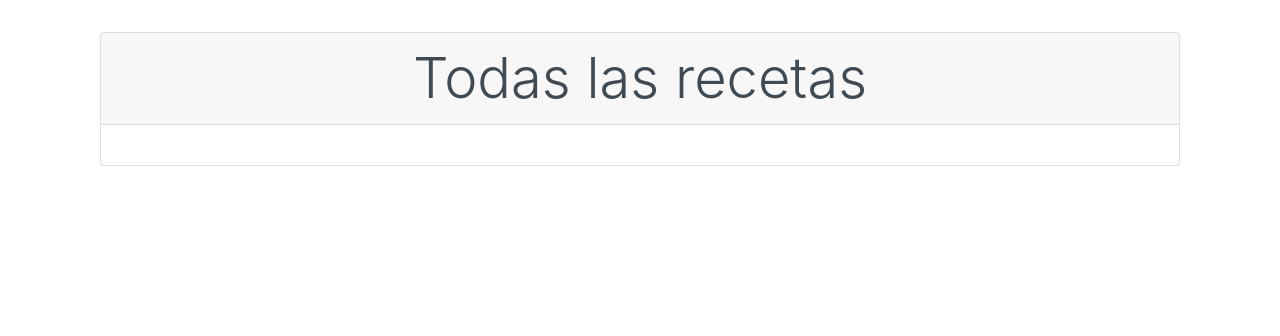
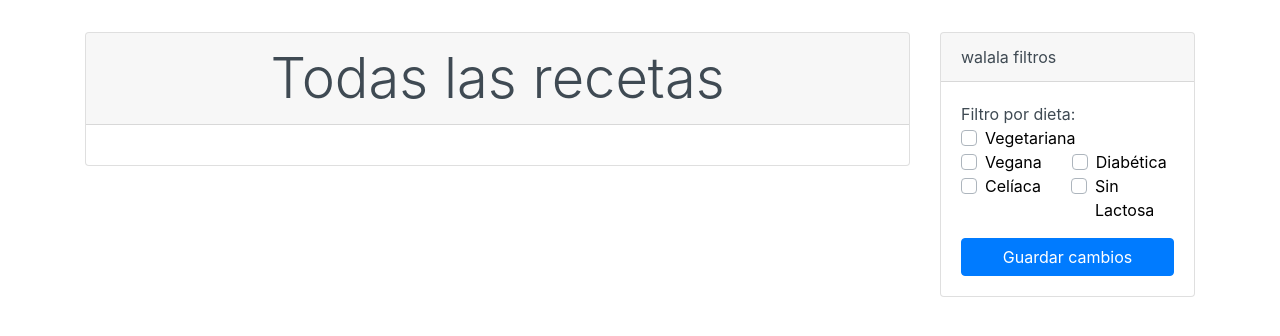
Before and after one commit to DCC-CC4401/Chefcitos, a Django app: page /todas_recetas/ in a window 1280 px wide. Shown: the part 66-402 px from the top of the page. Run offline with Django 3.2, Linux system fonts and the light colour scheme; data that the repository does not hold is empty; some libraries are stand-ins or nearby versions.

Commit message:
Implementacion de filtro en todas las recetas (NO TERMINADO Y NO PROBADO)

```diff
--- a/chefcito/chefcitoapp/templates/chefcitoapp/todas_recetas.html
+++ b/chefcito/chefcitoapp/templates/chefcitoapp/todas_recetas.html
@@ -5,7 +5,8 @@
 {%block content %}
 
 <div class="container" style="margin-top:2em">
-        <div class="col-md-12">
+    <div class="row">
+        <div class="col-lg-9">
         <div class="card">
             <div class="card-header display-4" id="todas-recetas-header">Todas las recetas</div>
 			<div class="card-body">
@@ -16,7 +17,11 @@
                             <div class="card-body">
                             <div class="row">
                                 <div class="col-sm-6">
-                                    <img class="img-mostrar-todas-recetas" src="https://www.196flavors.com/wp-content/uploads/2018/12/cola-de-mono-2-FP.jpg">
+                                    {% if rec.receta_foto %}
+                                        <div><img class="imagen-receta" src="{{ rec.receta_foto.url }}"></div>
+                                    {% else %}
+                                        <div><img class="imagen-receta" src="https://www.196flavors.com/wp-content/uploads/2018/12/cola-de-mono-2-FP.jpg"></div>
+                                    {% endif %}
                                 </div>
 
                                 <div class="col-sm-6">
@@ -36,5 +41,77 @@
             </div>
         </div>
         </div>
+        <div class="col-lg-3">
+            <div class="card">
+                <div class="card-header">
+                    walala filtros
+                </div>
+                <div class="card-body">
+                    <form method="POST">
+                        Filtro por dieta:
+                        <div class="form-group row">
+                            <!-- Fila -->
+                            <div class="col" style="max-width: max-content;">
+                                <div class="custom-control custom-checkbox">
+                                    {% if vegetariano %}
+                                    <input type="checkbox" class="custom-control-input" id="Vegetariano" name="Vegetariano"
+                                        checked>
+                                    {% else %}
+                                    <input type="checkbox" class="custom-control-input" id="Vegetariano" name="Vegetariano">
+                                    {% endif %}
+                                    <label class="custom-control-label" for="Vegetariano">Vegetariana</label>
+                                </div>
+                            </div>
+                            <div class="col" style="max-width: max-content;">
+                                <div class="custom-control custom-checkbox">
+                                    {% if vegano %}
+                                    <input type="checkbox" class="custom-control-input" id="Vegano" name="Vegano" checked>
+                                    {% else %}
+                                    <input type="checkbox" class="custom-control-input" id="Vegano" name="Vegano">
+                                    {% endif %}
+                                    <label class="custom-control-label" for="Vegano">Vegana</label>
+                                </div>
+                            </div>
+                            <div class="col" style="max-width: max-content;">
+                                <div class="custom-control custom-checkbox">
+                                    {% if diabetico %}
+                                    <input type="checkbox" class="custom-control-input" id="Diabetico" name="Diabetico"
+                                        checked>
+                                    {% else %}
+                                    <input type="checkbox" class="custom-control-input" id="Diabetico" name="Diabetico">
+                                    {% endif %}
+                                    <label class="custom-control-label" for="Diabetico">Diabética</label>
+                                </div>
+                            </div>
+                            <div class="col" style="max-width: max-content;">
+                                <div class="custom-control custom-checkbox">
+                                    {% if celiaco %}
+                                    <input type="checkbox" class="custom-control-input" id="Celiaca" name="Celiaco" checked>
+                                    {% else %}
+                                    <input type="checkbox" class="custom-control-input" id="Celiaca" name="Celiaco">
+                                    {% endif %}
+                                    <label class="custom-control-label" for="Celiaca">Celíaca</label>
+                                </div>
+                            </div>
+                            <div class="col" style="max-width: max-content;">
+                                <div class="custom-control custom-checkbox">
+                                    {% if int_lactosa %}
+                                    <input type="checkbox" class="custom-control-input" id="int_lactosa" name="int_lactosa"
+                                        checked>
+                                    {% else %}
+                                    <input type="checkbox" class="custom-control-input" id="int_lactosa" name="int_lactosa">
+                                    {% endif %}
+                                    <label class="custom-control-label" for="int_lactosa">Sin Lactosa</label>
+                                </div>
+                            </div>
+                        </div>
+                        <button type="submit" name="filtrar" style="width: 100%;" class="btn btn-primary center">Guardar
+                            cambios</button>
+                        {% csrf_token %}
+                    </form>
+                </div>
+            </div>
+        </div>
+    </div>
 </div>
 {% endblock %}
--- a/chefcito/chefcitoapp/views.py
+++ b/chefcito/chefcitoapp/views.py
@@ -14,7 +14,8 @@ BASE_DIR = os.path.dirname(os.path.abspath(__file__))
 AVATAR_ROOT = os.path.join(BASE_DIR, 'media')
 def inicio(request):
     if request.method == "GET":
-        return render(request, "chefcitoapp/index.html")
+        pass
+    return render(request, "chefcitoapp/index.html")
 
 
 
@@ -154,8 +155,24 @@ def agregar_receta(request):
 
 def todas_recetas(request):
     recetas = Receta.objects.all()
+    vegano = False
+    vegetariano = False
+    diabetico = False
+    celiaco = False
+    int_lactosa = False
 
-    return render(request, "chefcitoapp/todas_recetas.html", {"receta": recetas})
+    if request.method == 'POST':
+        if 'filtrar' in request.POST: #Edit Picture
+            vegetariano = bool(request.POST.get('Vegetariano', False))
+            vegano = bool(request.POST.get('Vegano', False))
+            diabetico = bool(request.POST.get('Diabetico', False))
+            celiaco = bool(request.POST.get('Celiaco', False))
+            int_lactosa = bool(request.POST.get('int_lactosa', False))
+            # recetas = Receta.objects.filter(vegano__gte=True, vegetariano__gte=True)
+            if vegetariano:
+                recetas = recetas.filter(vegetariano__gte = True)
+
+    return render(request, "chefcitoapp/todas_recetas.html", {"receta": recetas, "vegano": vegano, "vegetariano": vegetariano, "diabetico": diabetico, "celiaco": celiaco, "int_lactosa": int_lactosa})
 
 
 def vista_receta(request, receta_id):
```
